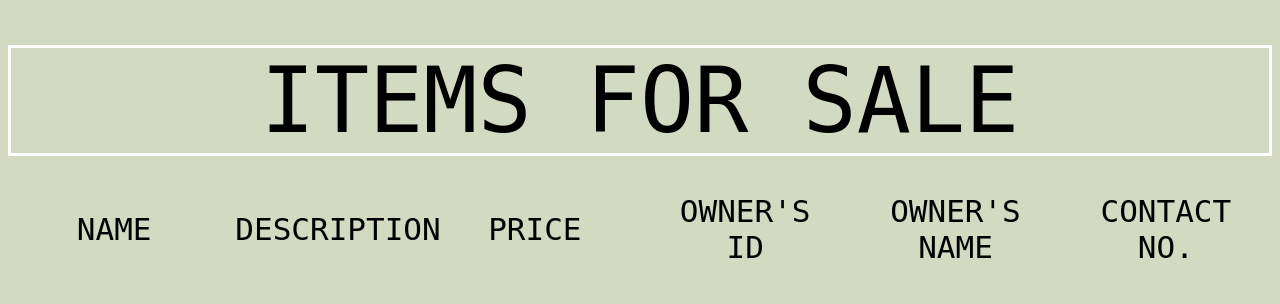
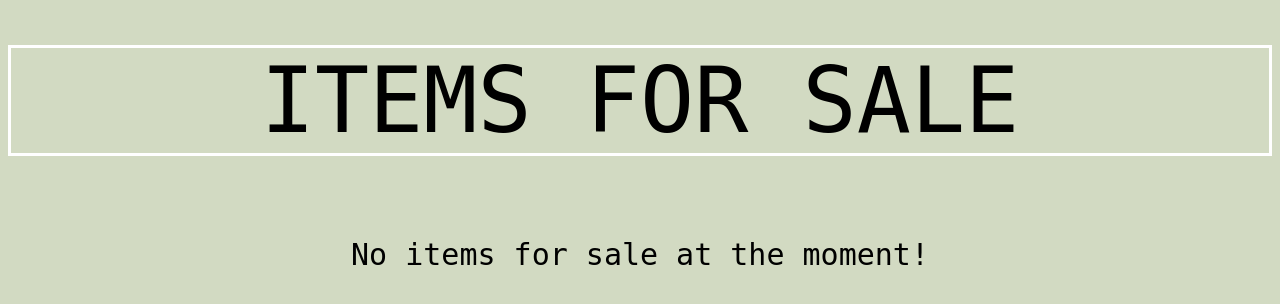
Before and after one commit to hemanth-sunkireddy/ISS_Hackhaton, a Flask app: template templates/buy.html in a window 1280 px wide. Shown: the part 143-447 px from the top of the page. Run offline with Flask 3, Linux system fonts and the light colour scheme; the template is opened without the code that fills it, so the values that code supplies are empty.

Commit message:
Update buy.html

```diff
--- a/templates/buy.html
+++ b/templates/buy.html
@@ -78,6 +78,7 @@ section{
 
 	  </ul>
 	<h1>Items For Sale</h1>
+	{% if rows %}
 	<table class="playlist">
 		<thead>
 			<tr>
@@ -102,5 +103,8 @@ section{
 			{% endfor %}
 		</tbody>
 	</table>
-</body>
-</html>
+{% else %}
+<br>
+<br>
+	<p style="font-family:monospace;font-size:30px;text-align:center;">No items for sale at the moment!</p>
+{% endif %}
```
